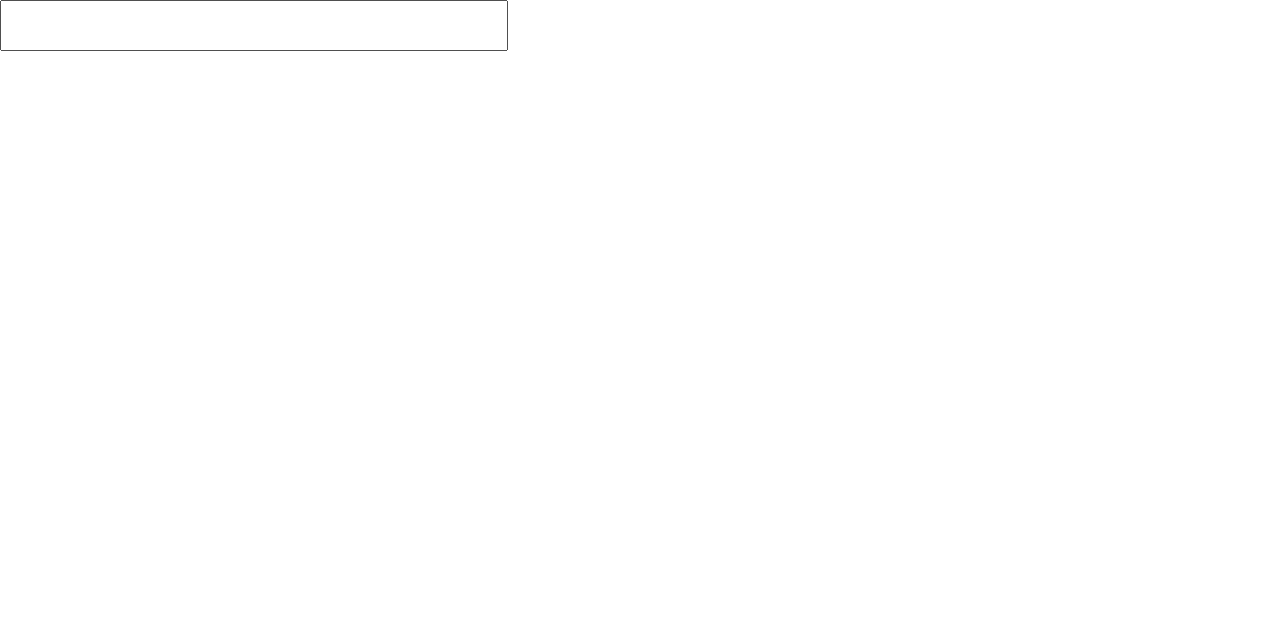
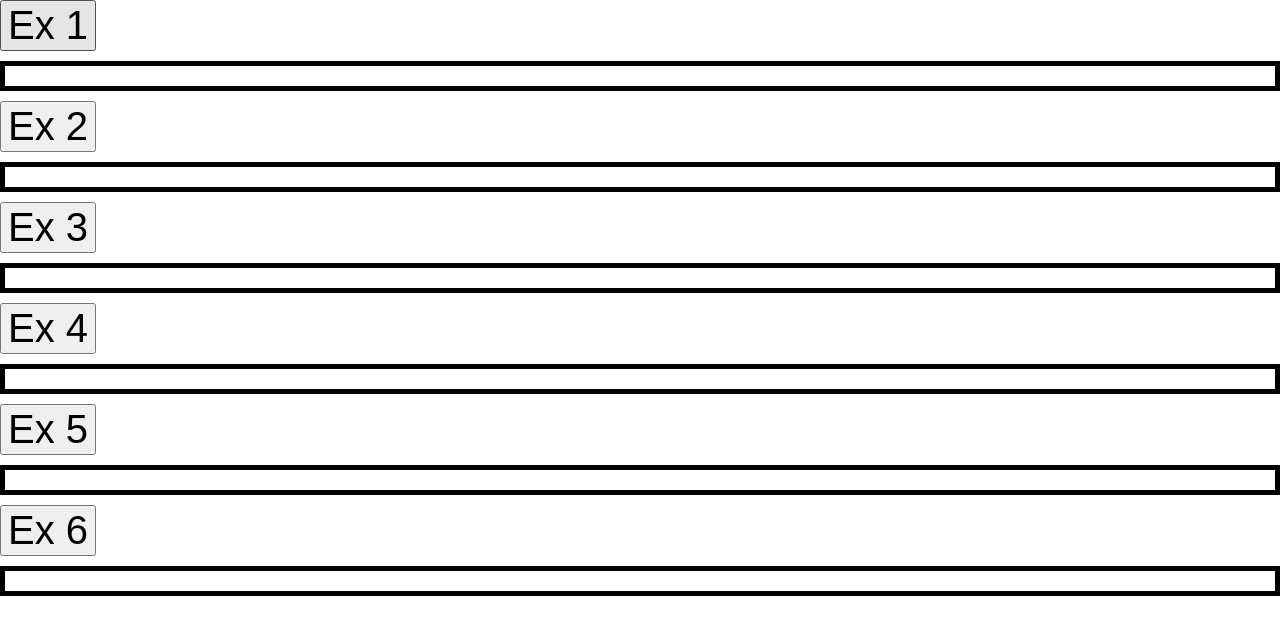
Before and after one commit to sncf-up2dev/angular-exercices, an Angular app: page / in a window 1280 px wide. Shown: the top 634 px of the page. Built offline with nearby package versions, Linux system fonts and the light colour scheme.

Commit message:
Ajout exercice

```diff
--- /dev/null
+++ b/src/app/rxjs-operateurs/rxjs-operateurs.component.ts
@@ -0,0 +1,72 @@
+import { CommonModule } from '@angular/common';
+import { AfterViewInit, Component, ElementRef, QueryList, ViewChild, ViewChildren } from '@angular/core';
+import { Observable, OperatorFunction, count, filter, first, fromEvent, interval, last, map, range, scan, startWith, take, takeLast, takeUntil, takeWhile, timer } from 'rxjs';
+
+@Component({
+  selector: 'app-root',
+  standalone: true,
+  imports: [CommonModule],
+  template: `
+    <ng-container *ngFor="let observable of observables; index as i">
+        <button (click)="visibility[i] = !visibility[i]">Ex {{i + 1}}</button>
+        <div class="border">
+          <ng-container *ngIf="visibility[i]">
+            {{ observable | async }}
+          </ng-container>
+        </div>
+    </ng-container>
+  `,
+  styles: ``
+})
+export class RxjsOperateursComponent {
+
+  // Ex 1
+  takeUntilObs$ = interval(1000).pipe(
+    startWith(0),
+    map(x => 10 * x),
+    map(x => `Valeur ${x} émise`)
+  )
+
+  // Ex 2
+  rangeObs$ = range(1, 10).pipe(
+    last()
+  )
+
+  // Ex 3
+  clickObs$ = fromEvent(document, 'click').pipe(
+    map(_ => 1),
+    scan((acc, val) => acc + val)
+  )
+
+  // Ex 4
+  firstObs$ = timer(5000).pipe(
+    map(_ => "Timer écoulé"),
+    first(),
+    startWith("Chargement...")
+  )
+
+  // Ex 5
+  firstVariantObs$ = timer(5000).pipe(
+    startWith("Chargement..."),
+    map(_ => "Timer écoulé"),
+    first()
+  )
+
+  // Ex 6
+  counterObs$ = interval(100).pipe(
+    map(t => (5000 - t * 100) / 1000),
+    takeWhile(v => v >= 0)
+  )
+
+  observables: Observable<unknown>[] = [
+    this.takeUntilObs$,
+    this.rangeObs$,
+    this.clickObs$,
+    this.firstObs$,
+    this.firstVariantObs$,
+    this.counterObs$
+  ]
+
+  visibility = this.observables.map(_ => false)
+
+}
--- a/src/main.ts
+++ b/src/main.ts
@@ -12,12 +12,13 @@ import { ViewQueryComponent } from './app/view-query/view-query.component';
 import { MyAsyncComponent } from './app/rxjs/my-async.component';
 import { provideHttpClient } from '@angular/common/http';
 import { AutocompleteComponent } from './app/autocomplete/autocomplete.component';
+import { RxjsOperateursComponent } from './app/rxjs-operateurs/rxjs-operateurs.component';
 
 /*
 platformBrowserDynamic().bootstrapModule(DependencyInjectionModule)
   .catch(err => console.error(err));
 */
-bootstrapApplication(AutocompleteComponent, {
+bootstrapApplication(RxjsOperateursComponent, {
   providers: [
     provideHttpClient()
   ]
```
